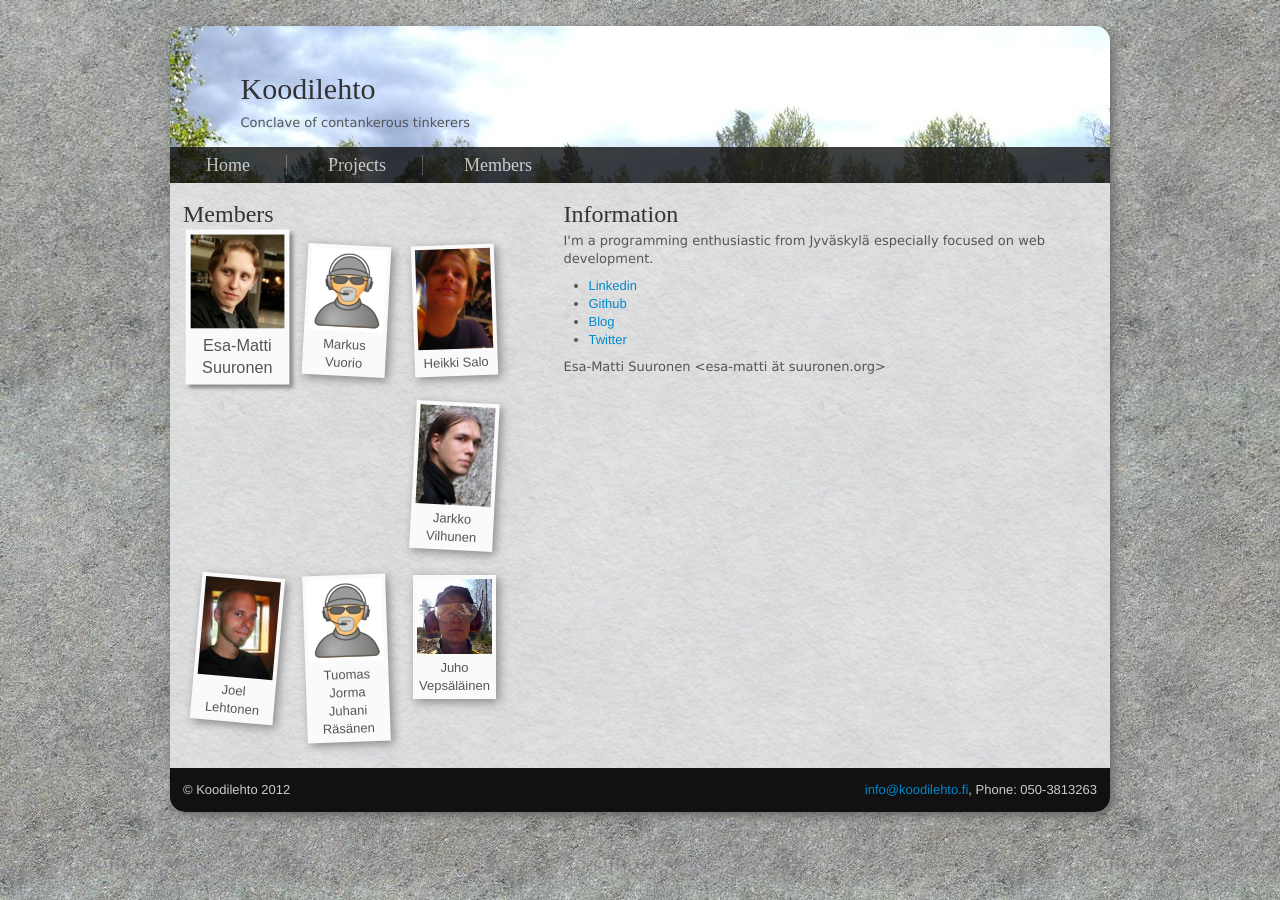
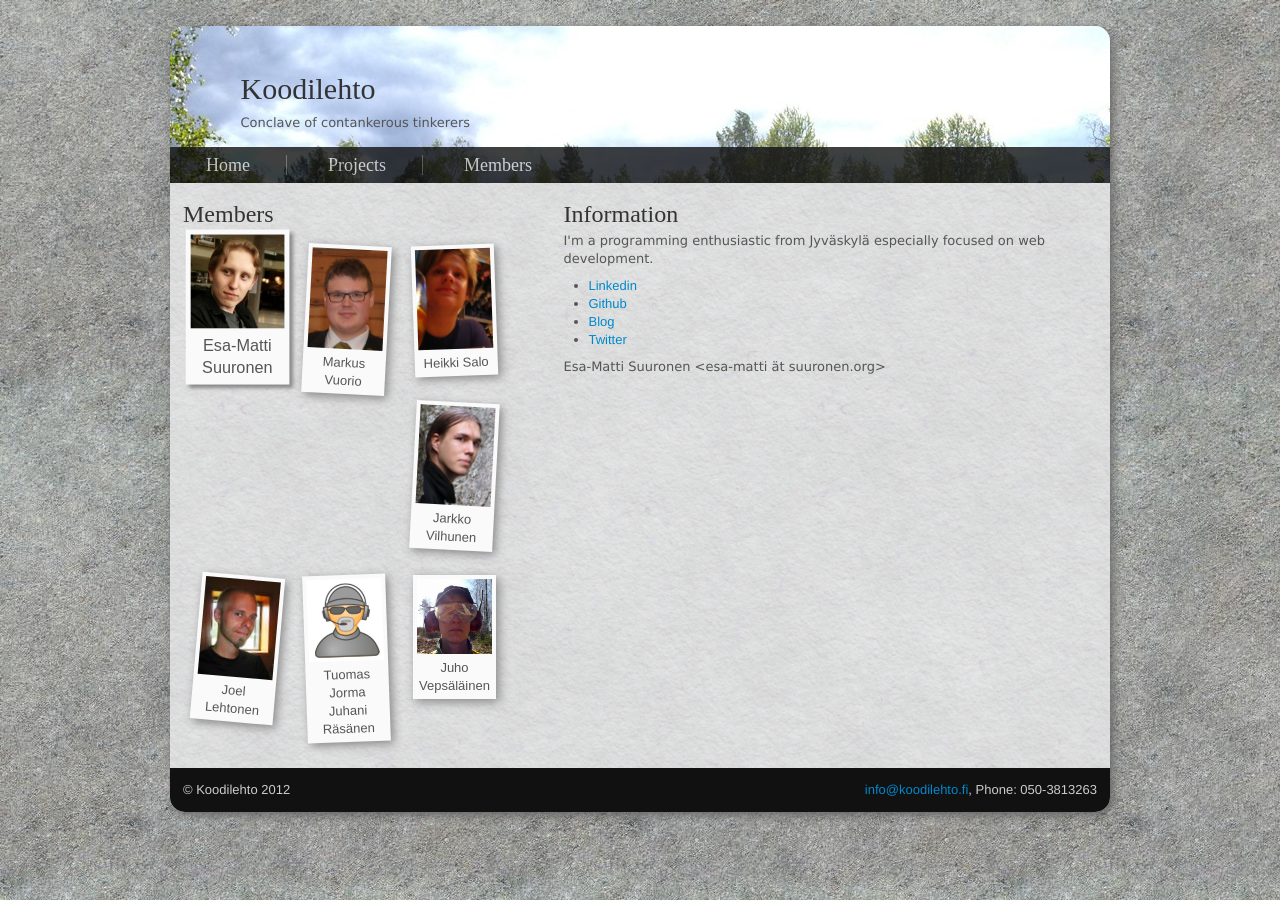
Before and after one commit to koodilehto/koodilehto-site, a Jekyll site: the page built from members/index.html, in a window 1280 px wide. Built offline with Jekyll 4.4.1, drawn with Linux system fonts in a browser that asks for light colours; some web fonts are replaced.

Commit message:
Actually put my photo in use.

```diff
--- a/members/index.html
+++ b/members/index.html
@@ -17,7 +17,7 @@ js: members
             </div>
 
             <div class="polaroid" id="maakuth">
-                <img src="/{{ site.url }}/images/members/generic.jpg" />
+                <img src="/{{ site.url }}/images/members/maakuth.jpg" />
                 <div class="name">Markus Vuorio</div>
                 <div class="description">{% include members/maakuth.html %}</div>
             </div>
```
